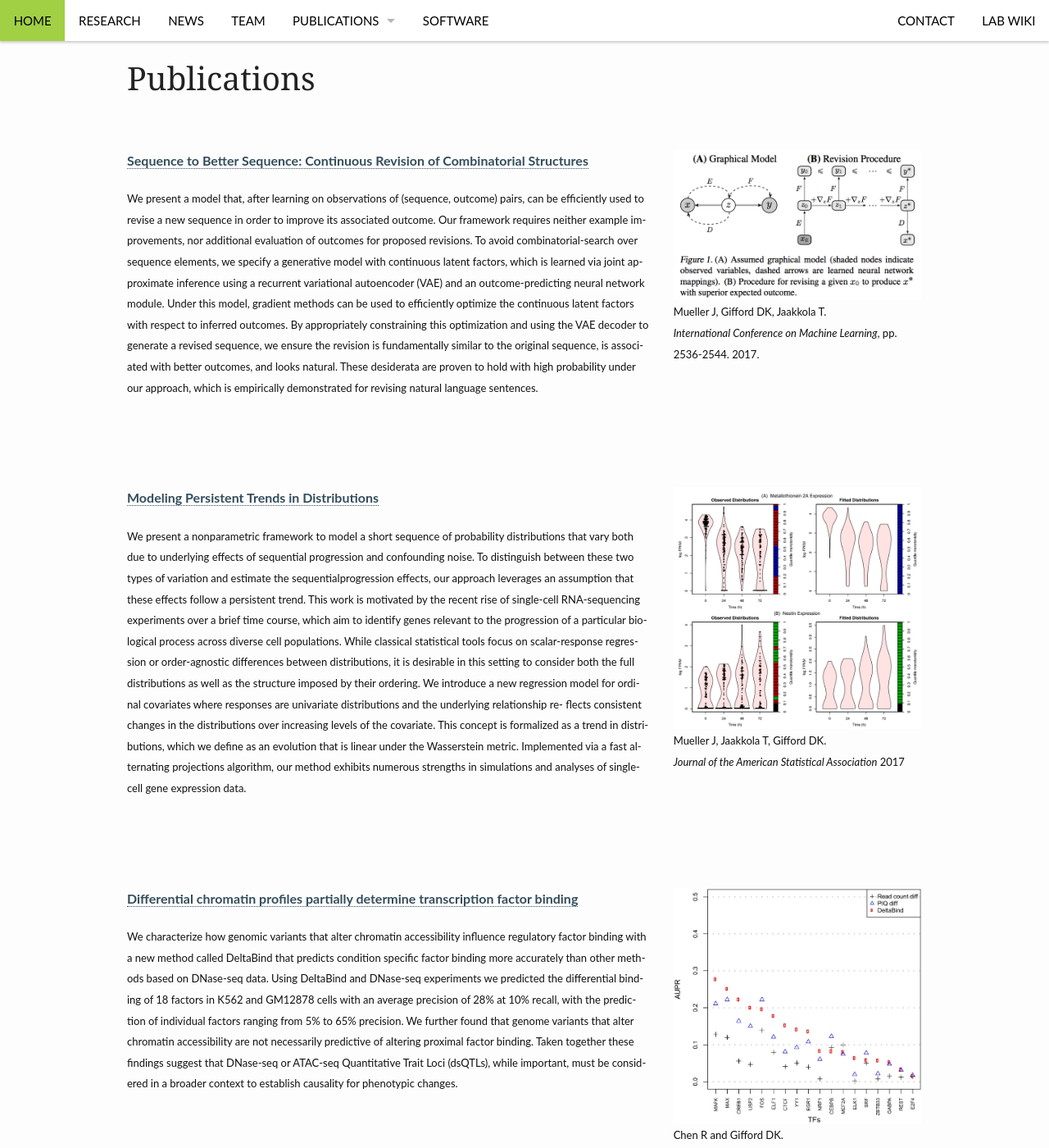
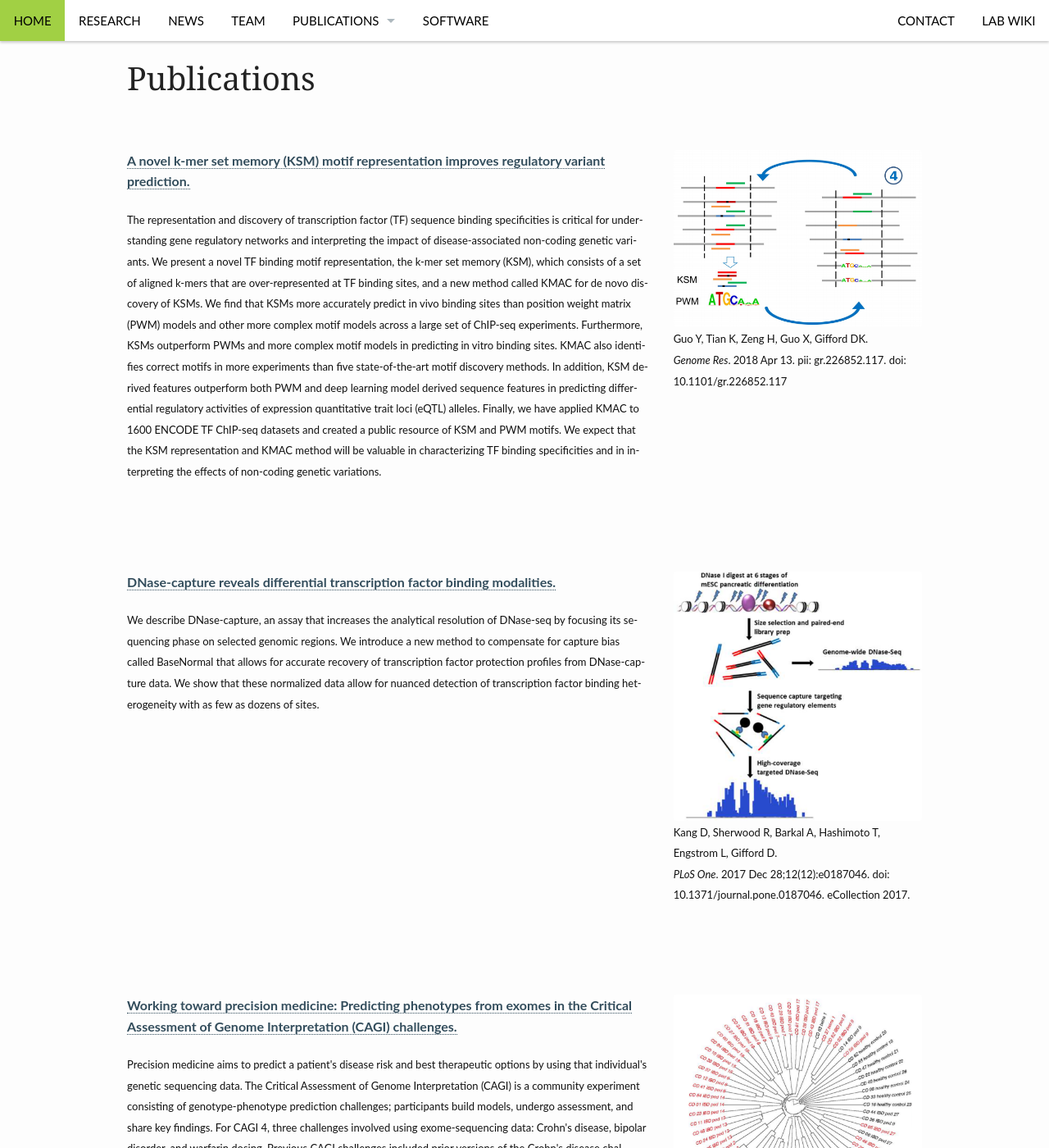
Before and after one commit to gifford-lab/gifford-lab.github.io, a Jekyll site: the page built from pages/publications.md, in a window 1280 px wide and 1400 px high, scrolled down 322 px. Shown: the whole window at 82% size. Built offline with Jekyll 4.4.1, drawn with Linux system fonts in a browser that asks for light colours; some of the changed text lies outside the part shown.

Commit message:
update pub

```diff
--- a/pages/publications.md
+++ b/pages/publications.md
@@ -6,6 +6,50 @@ header:
 permalink: "/publications/"
 ---
 <!--more-->
+
+<div class="row t60">
+    <div class="medium-8 columns b30">
+        <p><b><a href="https://genome.cshlp.org/content/early/2018/04/12/gr.226852.117">A novel k-mer set memory (KSM) motif representation improves regulatory variant prediction. </a></b></p>
+        <p><font size="2">The representation and discovery of transcription factor (TF) sequence binding specificities is critical for understanding gene regulatory networks and interpreting the impact of disease-associated non-coding genetic variants. We present a novel TF binding motif representation, the k-mer set memory (KSM), which consists of a set of aligned k-mers that are over-represented at TF binding sites, and a new method called KMAC for de novo discovery of KSMs. We find that KSMs more accurately predict in vivo binding sites than position weight matrix (PWM) models and other more complex motif models across a large set of ChIP-seq experiments. Furthermore, KSMs outperform PWMs and more complex motif models in predicting in vitro binding sites. KMAC also identifies correct motifs in more experiments than five state-of-the-art motif discovery methods. In addition, KSM derived features outperform both PWM and deep learning model derived sequence features in predicting differential regulatory activities of expression quantitative trait loci (eQTL) alleles. Finally, we have applied KMAC to 1600 ENCODE TF ChIP-seq datasets and created a public resource of KSM and PWM motifs. We expect that the KSM representation and KMAC method will be valuable in characterizing TF binding specificities and in interpreting the effects of non-coding genetic variations.</font></p>
+    </div><!-- /.medium-6.columns -->
+    <div class="medium-4 columns b30">
+        <img src="{{ site.url }}/images/ksm.png" alt="">
+        <p> <font size="2">Guo Y, Tian K, Zeng H, Guo X, Gifford DK.
+        <br> <i>
+Genome Res</i>. 2018 Apr 13. pii: gr.226852.117. doi: 10.1101/gr.226852.117</font></p>
+    </div><!-- /.medium-6.columns -->
+</div><!-- /.row -->
+
+
+
+<div class="row t60">
+    <div class="medium-8 columns b30">
+        <p><b><a href="http://dx.plos.org/10.1371/journal.pone.0187046">DNase-capture reveals differential transcription factor binding modalities. </a></b></p>
+        <p><font size="2">We describe DNase-capture, an assay that increases the analytical resolution of DNase-seq by focusing its sequencing phase on selected genomic regions. We introduce a new method to compensate for capture bias called BaseNormal that allows for accurate recovery of transcription factor protection profiles from DNase-capture data. We show that these normalized data allow for nuanced detection of transcription factor binding heterogeneity with as few as dozens of sites.</font></p>
+    </div><!-- /.medium-6.columns -->
+    <div class="medium-4 columns b30">
+        <img src="{{ site.url }}/images/journal.pone.0187046.g001.PNG" alt="">
+        <p> <font size="2">Kang D, Sherwood R, Barkal A, Hashimoto T, Engstrom L, Gifford D.
+        <br> <i>
+PLoS One</i>. 2017 Dec 28;12(12):e0187046. doi: 10.1371/journal.pone.0187046. eCollection 2017.</font></p>
+    </div><!-- /.medium-6.columns -->
+</div><!-- /.row -->
+
+
+<div class="row t60">
+    <div class="medium-8 columns b30">
+        <p><b><a href="https://onlinelibrary.wiley.com/doi/abs/10.1002/humu.23280">Working toward precision medicine: Predicting phenotypes from exomes in the Critical Assessment of Genome Interpretation (CAGI) challenges.  </a></b></p>
+        <p><font size="2">Precision medicine aims to predict a patient's disease risk and best therapeutic options by using that individual's genetic sequencing data. The Critical Assessment of Genome Interpretation (CAGI) is a community experiment consisting of genotype-phenotype prediction challenges; participants build models, undergo assessment, and share key findings. For CAGI 4, three challenges involved using exome-sequencing data: Crohn's disease, bipolar disorder, and warfarin dosing. Previous CAGI challenges included prior versions of the Crohn's disease challenge. Here, we discuss the range of techniques used for phenotype prediction as well as the methods used for assessing predictive models. Additionally, we outline some of the difficulties associated with making predictions and evaluating them. The lessons learned from the exome challenges can be applied to both research and clinical efforts to improve phenotype prediction from genotype. In addition, these challenges serve as a vehicle for sharing clinical and research exome data in a secure manner with scientists who have a broad range of expertise, contributing to a collaborative effort to advance our understanding of genotype-phenotype relationships.</font></p>
+    </div><!-- /.medium-6.columns -->
+    <div class="medium-4 columns b30">
+        <img src="{{ site.url }}/images/cagi_exome.png" alt="">
+        <p> <font size="2">Daneshjou R et al.
+        <br> <i>
+Hum Mutat</i>. 2017 Sep;38(9):1182-1192. doi: 10.1002/humu.23280. Epub 2017 Jul 7.</font></p>
+    </div><!-- /.medium-6.columns -->
+</div><!-- /.row -->
+
+
 <div class="row t60">
     <div class="medium-8 columns b30">
         <p><b><a href="http://groups.csail.mit.edu/cgs/pubs/Seq2betterSeq.pdf">Sequence to Better Sequence: Continuous Revision of Combinatorial Structures  </a></b></p>
```
Also changed, not shown: images/cagi_exome.png (added), images/journal.pone.0187046.g001.PNG (added), images/ksm.png (added).
